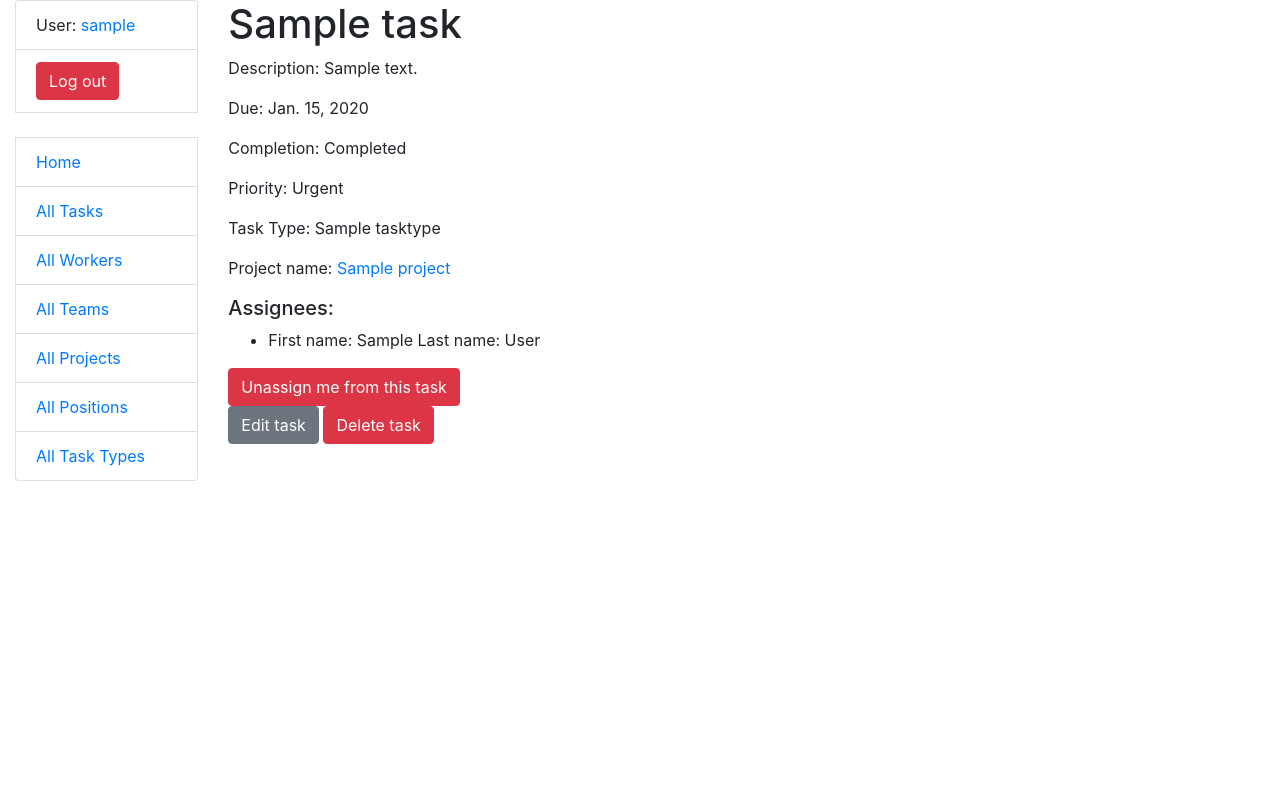
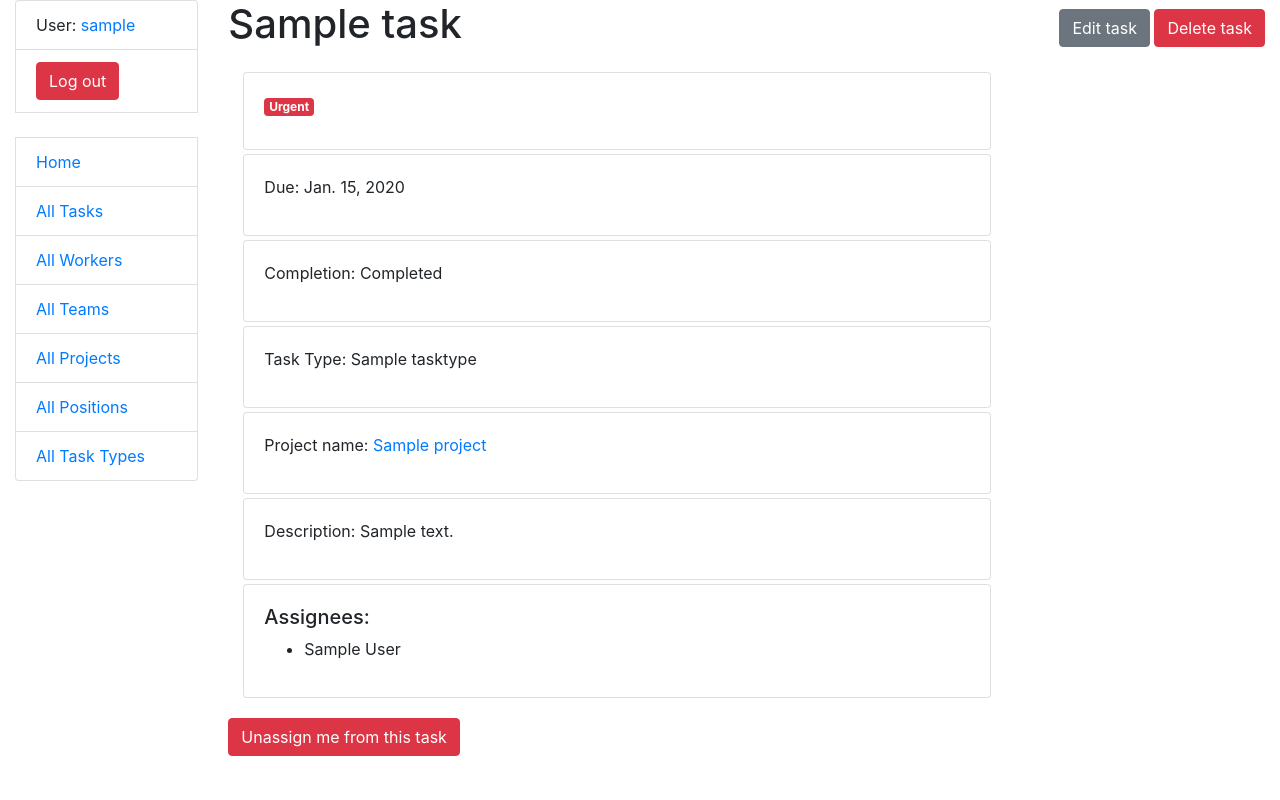
Before and after one commit to OlhaKuzmyn/task-manager, a Django app: page /tasks/1/ in a window 1280 px wide. Run offline with Django 5.2, Linux system fonts and the light colour scheme; a user stored in the database is signed in; tables that the repository leaves empty hold one stand-in row (values such as "Sample post").

Commit message:
edited task_detail.html

```diff
--- a/templates/task/task_detail.html
+++ b/templates/task/task_detail.html
@@ -1,24 +1,85 @@
 {% extends "base.html" %}
 
 {% block content %}
+  <div class="d-flex justify-content-between align-items-center mb-3">
     <h1>{{ task.name }}</h1>
+    <div>
+      <a href="{% url 'task:task-update' pk=task.id %}" class="btn btn-secondary">Edit task</a>
+      <a href="{% url 'task:task-delete' pk=task.id %}" class="btn btn-danger">
+          Delete task
+      </a>
+    </div>
+  </div>
+  <div>
+      <div class="col-md-9">
+        <div class="card-deck" style="flex-direction: column;">
+              <div class="card mb-1">
+                  <div class="card-body">
+                    <div class="card-title">
+                      <span class="badge
+                        {% if task.priority == 0 %} priority-urgent
+                        {% elif task.priority == 1 %} priority-high
+                        {% elif task.priority == 2 %} priority-medium
+                        {% else %} priority-low
+                        {% endif %}">{{ task.get_priority_display }}</span>
+                    </div>
+                  </div>
+              </div>
+              <div class="card mb-1">
+                  <div class="card-body">
+                    <div class="card-title">
+                      <p>Due: {{ task.deadline }}</p>
+                    </div>
+                  </div>
+              </div>
+              <div class="card mb-1">
+                  <div class="card-body">
+                    <div class="card-title">
+                      <p>Completion: {{ task.is_completed|yesno:"Completed,Not Completed" }}</p>
+                    </div>
+                  </div>
+              </div>
+              <div class="card mb-1">
+                  <div class="card-body">
+                    <div class="card-title">
+                      <p>Task Type: {{ task.task_type.name }}</p>
+                    </div>
+                  </div>
+              </div>
+              <div class="card mb-1">
+                  <div class="card-body">
+                    <div class="card-title">
+                      <p>Project name: <a href="{% url 'project:project-detail' pk=task.project.id %}">{{ task.project.name }}</a></p>
+                    </div>
+                  </div>
+              </div>
+              <div class="card mb-1">
+                  <div class="card-body">
+                    <div class="card-text">
                       <p>Description: {{ task.description }}</p>
-  <p>Due: {{ task.deadline }}</p>
-  <p>Completion: {{ task.is_completed|yesno:"Completed,Not Completed" }}</p>
-  <p>Priority: {{ task.get_priority_display }}</p>
-  <p>Task Type: {{ task.task_type.name }}</p>
-  <p>Project name: <a href="{% url 'project:project-detail' pk=task.project.id %}">{{ task.project.name }}</a></p>
+                    </div>
+                  </div>
+              </div>
+              <div class="card mb-1">
+                  <div class="card-body">
+                    <div class="card-title">
                       <h5>Assignees:</h5>
                         <ul>
                           {% for assignee in task.assignees.all %}
                             <li>
-          First name: {{ assignee.first_name }}
-          Last name: {{ assignee.last_name }}
+                              {{ assignee.first_name }}
+                              {{ assignee.last_name }}
                             </li>
                           {% empty %}
                           <li>No assignees</li>
                           {% endfor %}
                         </ul>
+                    </div>
+                  </div>
+              </div>
+        </div>
+      </div>
+    <div class="mt-3">
       {% if user in task.assignees.all %}
         <form action="" method="post">
           {% csrf_token %}
@@ -30,9 +91,7 @@
           <input type="submit" value="Assign me to this task" class="btn btn-success">
         </form>
       {% endif %}
-  <a href="{% url 'task:task-update' pk=task.id %}" class="btn btn-secondary">Edit task</a>
-  <a href="{% url 'task:task-delete' pk=task.id %}" class="btn btn-danger">
-      Delete task
-  </a>
+    </div>
+  </div>
 
 {% endblock %}
```
Lines whose indentation alone changed are shown as unchanged.
